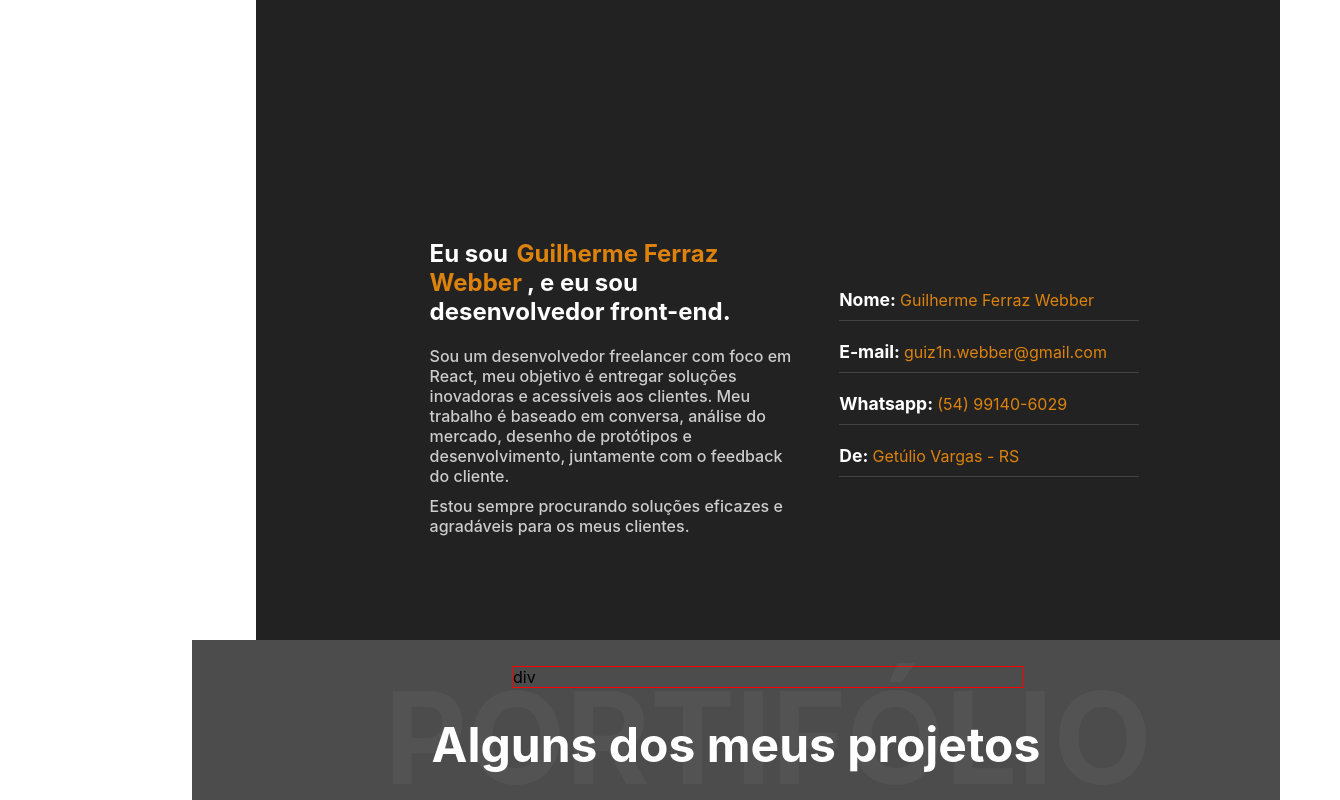
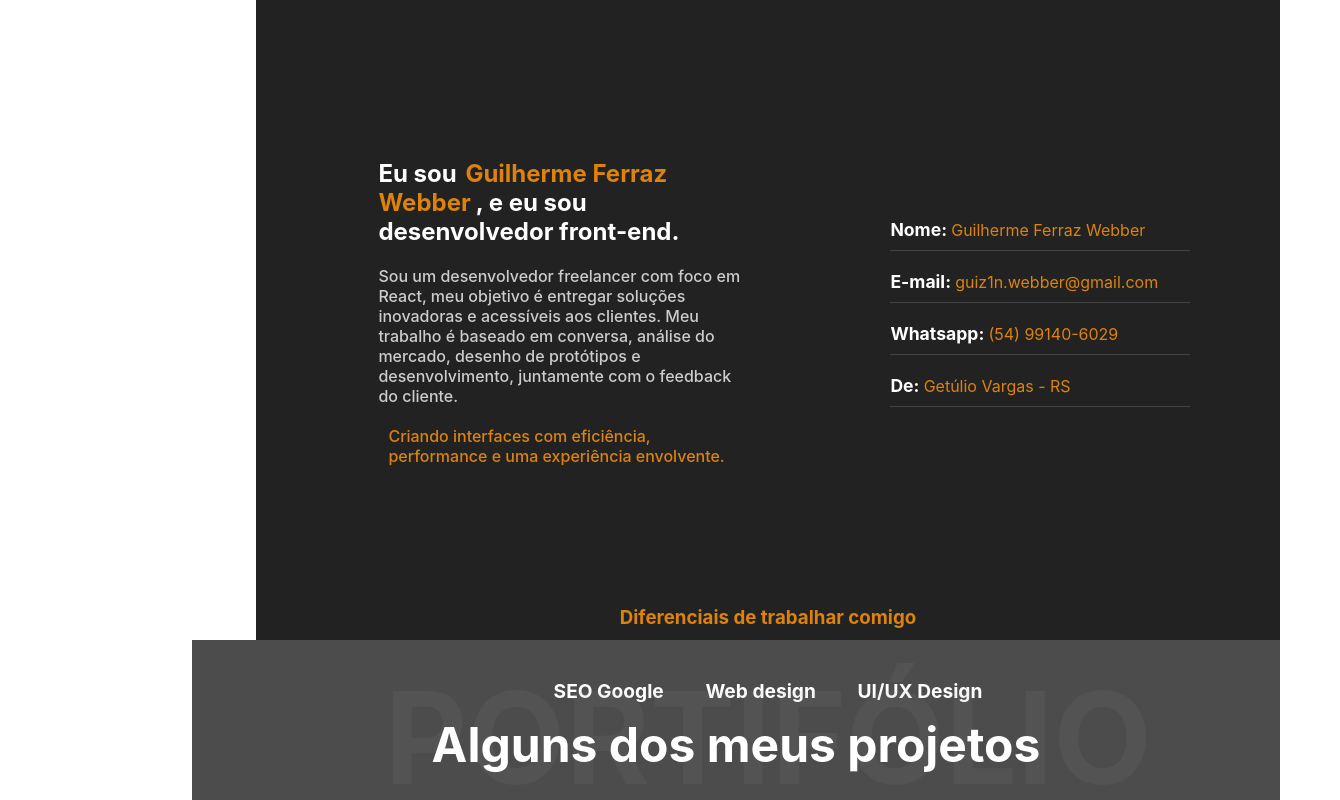
Before and after one commit to guiwebber/finalPortfolio, a React (Vite) app: page / in a window 1280 px wide. Shown: the part 960-1760 px from the top of the page, 1340 px wide, since content can reach past the window. Built offline with nearby package versions, Linux system fonts and the light colour scheme.

Commit message:
ajustes no about

```diff
--- a/src/components/body/about/About.css
+++ b/src/components/body/about/About.css
@@ -1,24 +1,35 @@
 .textAbout {
   width: 100%;
   position: relative;
-  top: 40%;
+  top: 30%;
   display: flex;
   flex-direction: column;
 }
 
 .leftText {
   width: 40%;
-  color: #CCC;
+  color: #ccc;
   padding: 20px;
   font-weight: 500;
 }
 .leftText h2 {
-  color: #FFF;
+  color: #fff;
   margin-bottom: 20px;
 }
 
 .leftText p {
   margin-bottom: 10px;
+}
+
+.emphasis {
+  padding: 10px;
+  color: var(--secondary-color);
+}
+
+.fourDivs {
+  color: #fff;
+  font-size: 1.2rem;
+  font-weight: bold;
 }
 .rightText {
   padding: 20px;
@@ -33,25 +44,33 @@
 .bottomDiv {
   width: 50%;
   margin: 100px auto;
-    border: 1px solid red;
+}
+.bottomDiv h3 {
+  color: var(--secondary-color);
+  margin: auto;
+  text-align: center;
+  padding: 0 0 50px 0;
+}
+.flexDiv {
+  justify-content: space-evenly;
 }
 
 .bold {
   font-weight: bold;
   font-size: 1.1rem;
-  color: #FFF;
+  color: #fff;
 }
 .texts {
-  color:  var(--secondary-color);
+  color: var(--secondary-color);
   width: 450px;
 }
 .texts::after {
-  content: '';
+  content: "";
   width: 300px;
   height: 1px;
-  margin:  10px 0 20px 0;
+  margin: 10px 0 20px 0;
   background-color: rgba(100, 100, 100, 0.5);
-  color: #FFF;
+  color: #fff;
   display: flex;
 }
 @media (max-width: 1000px) {
@@ -73,7 +92,6 @@
   }
 }
 
-
 @media (max-width: 500px) {
   .textAbout {
     width: 100%;
--- a/src/components/body/about/About.jsx
+++ b/src/components/body/about/About.jsx
@@ -28,9 +28,9 @@ function About() {
               cliente.
             </p>
 
-            <p>
-              Estou sempre procurando soluções eficazes e agradáveis para os
-              meus clientes.
+            <p className="emphasis">
+              Criando interfaces com eficiência, performance e uma experiência
+              envolvente.
             </p>
           </div>
           <div className="rightText">
@@ -52,7 +52,20 @@ function About() {
             </p>
           </div>
         </div>
-        <div className="bottomDiv">div</div>
+        <div className="bottomDiv">
+          <h3>Diferenciais de trabalhar comigo</h3>
+          <div className="flexDiv">
+            <div className="fourDivs">
+              <p>SEO Google</p>
+            </div>
+            <div className="fourDivs">
+              <p>Web design</p>
+            </div>
+            <div className="fourDivs">
+              <p>UI/UX Design</p>
+            </div>
+          </div>
+        </div>
       </div>
     </div>
   );
```
Lines whose indentation alone changed are shown as unchanged.
